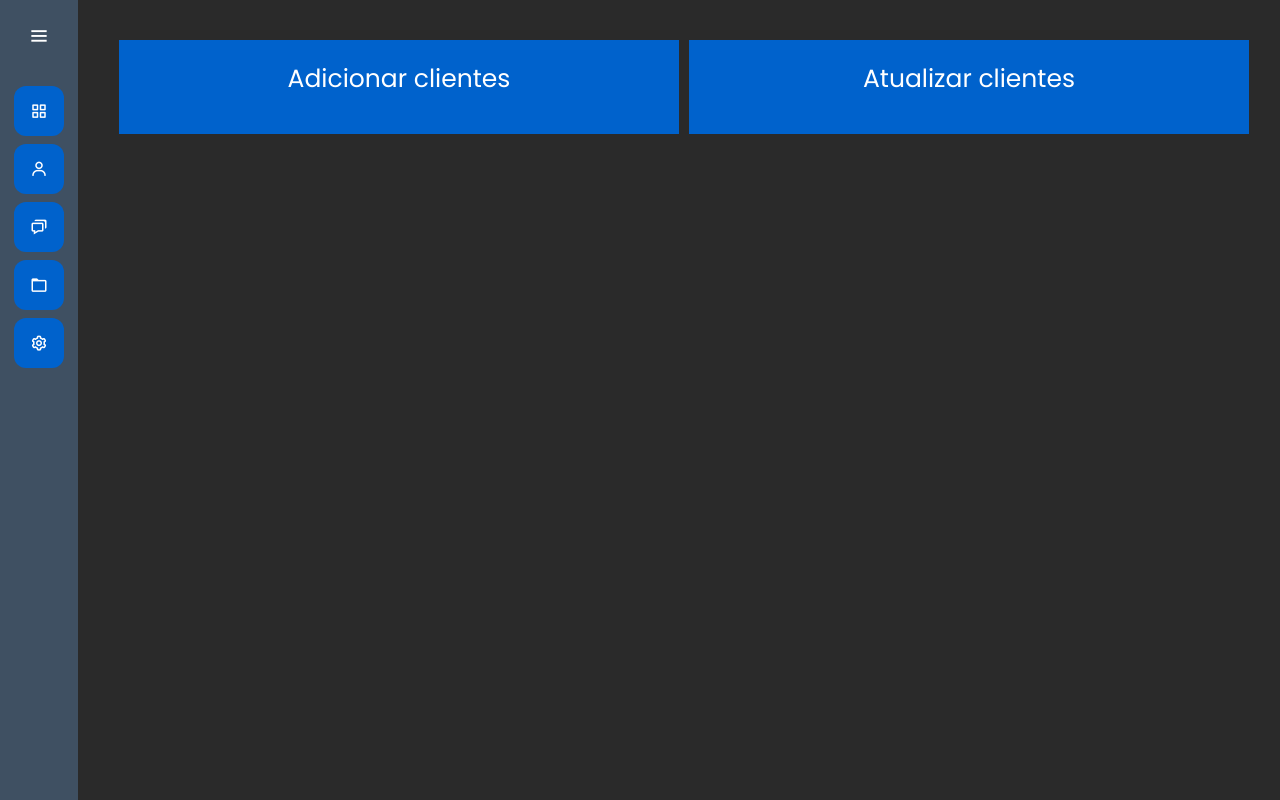
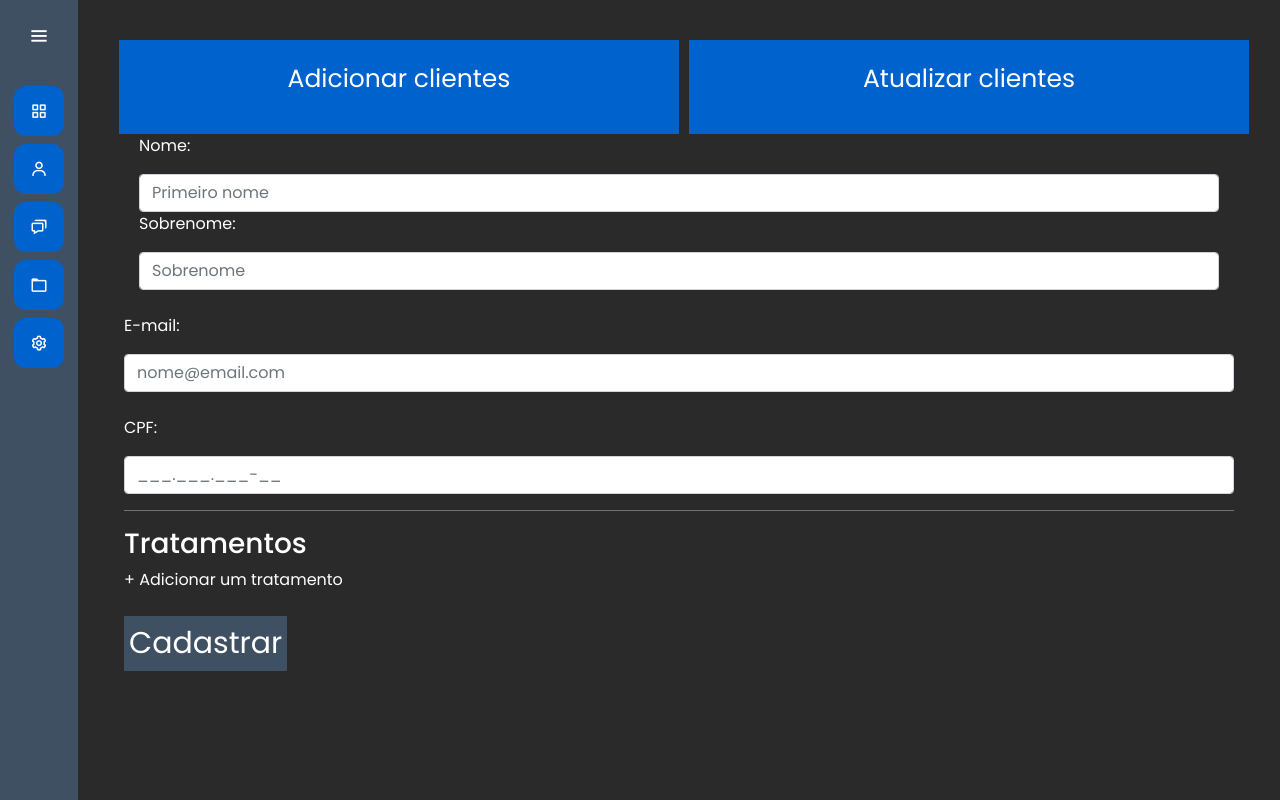
Before and after one commit to LeandroPedroso14/Pharmacy, a Django app: page /clientes/ in a window 1280 px wide. Run offline with Django 4.2, Linux system fonts and the light colour scheme.

Commit message:
add form

```diff
--- a/clientes/templates/clientes.html
+++ b/clientes/templates/clientes.html
@@ -18,5 +18,40 @@
 
         </div>
 
+        <div class="adicionar-cliente">
+            <form action="{% url "row">
+                    <div class="col-md">
+                        <p>Nome:</p>
+                        <input type="text" class="form-control" placeholder="Primeiro nome">
+                    </div>
+                    <div class="col-md">
+                        <p>Sobrenome:</p>
+                        <input type="text" class="form-control" placeholder="Sobrenome">
+                    </div>
+                </div>
+                <br>
+                <p>E-mail:</p>
+                <input type="email" class="form-control" placeholder="nome@email.com" name="email">
+                <br>
+                <p>CPF:</p>
+                <input type="text" class="form-control" placeholder="___.___.___-__" name="cpf">
+                <hr style="background-color:gray;">
+                <div class="add-tratamentos">
+                    <h3>Tratamentos</h3>
+                    <span class="btn-add-tratamentos" onclick="add_tratamento()">+ Adicionar um tratamento</span>
+
+                    <div id="form-tratamento">
+
+                    </div>
+
+                </div>
+
+                <br>
+                <input type="submit" value="Cadastrar" class="btn-principal">
+
+            </form>
+
+        </div>
+
     </div>
 {% endblock %}
```
